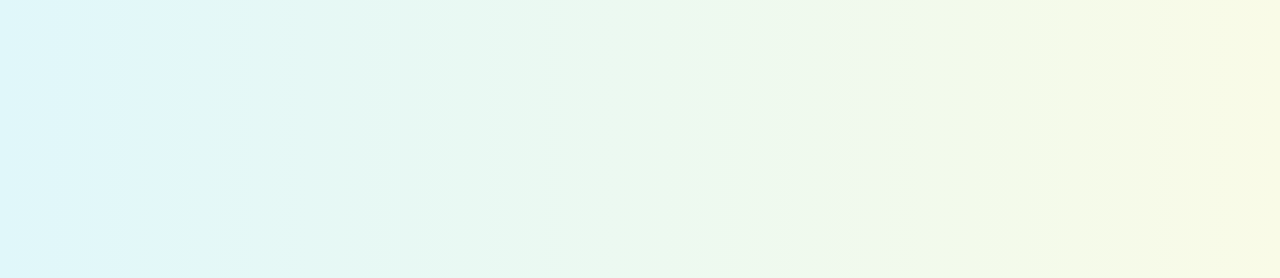
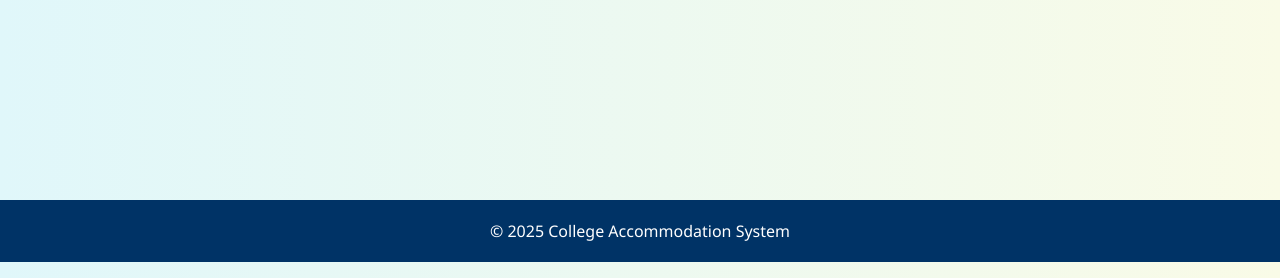
Before and after one commit to siautm/SECV2223-04, a PHP site: page /college_accommodation_system/index.php in a window 1280 px wide. Shown: the part 522-800 px from the top of the page. Run offline with PHP 8.4, Linux system fonts and the light colour scheme.

Commit message:
Update footer.php

```diff
--- a/college_accommodation_system/includes/footer.php
+++ b/college_accommodation_system/includes/footer.php
@@ -1,5 +1,5 @@
-<footer>
-  <p style="text-align:center;>&copy; <?= date('Y') ?> College Accommodation System</p>
+<footer style="padding: 20px; text-align: center; background-color: #003366; color: white;">
+  &copy; <?= date('Y') ?> College Accommodation System
 </footer>
 </body>
 </html>
```
